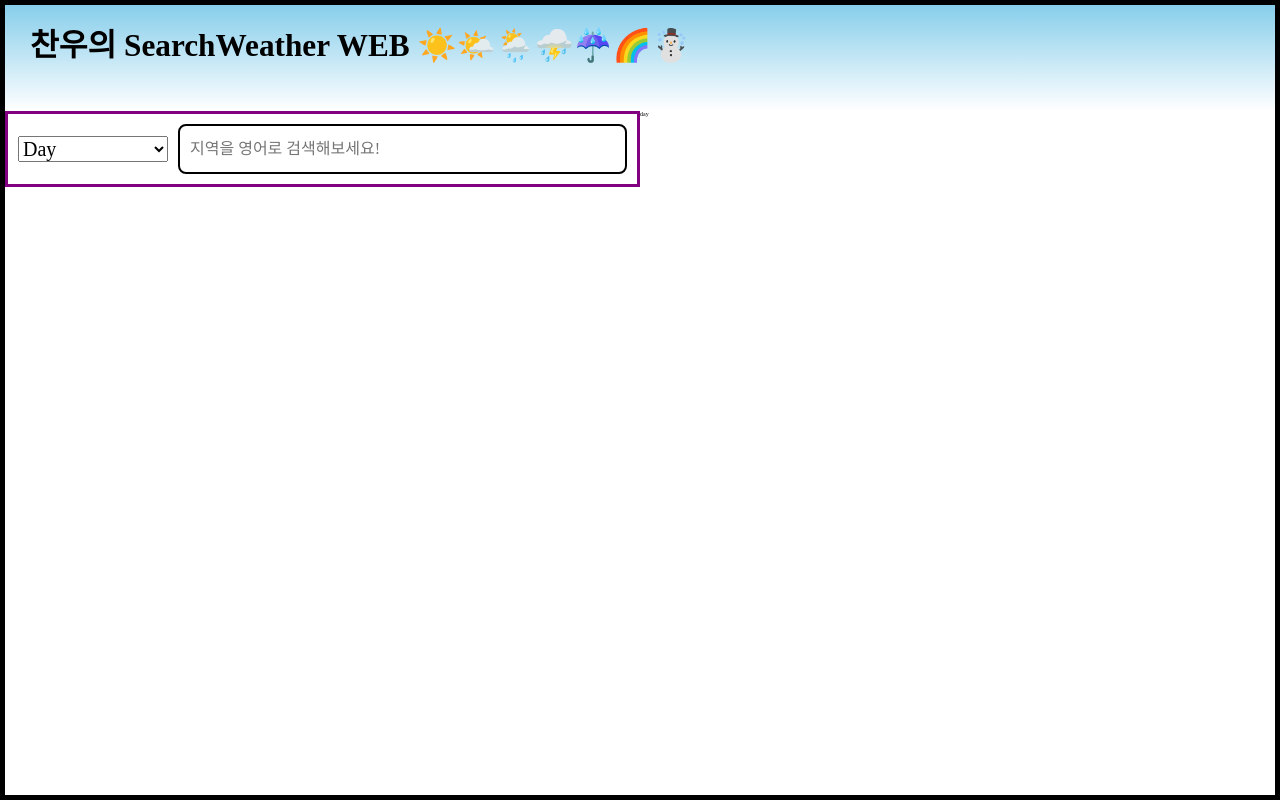
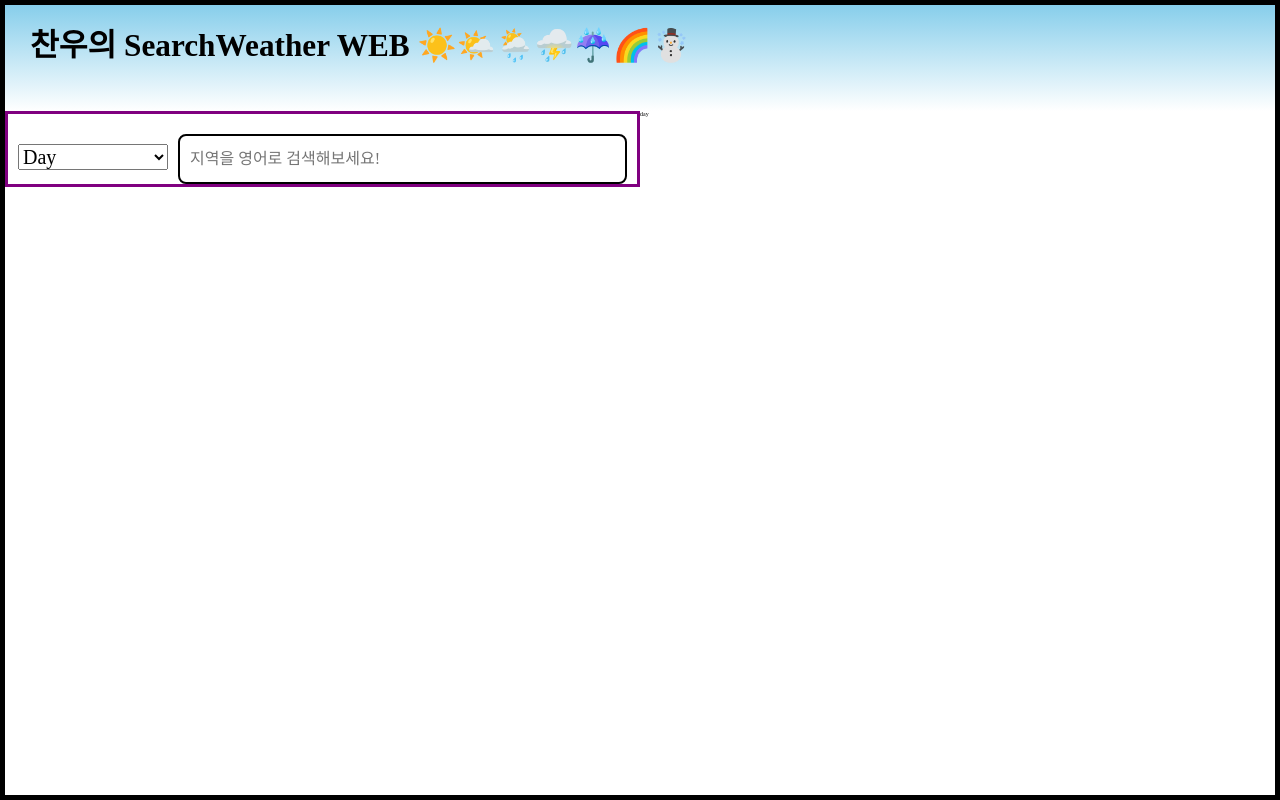
Before and after one commit to GO-SOPT-WEB/ChanwooJeong, a React (Vite) app in the folder Week4-0506/SearchWeather/: page /day in a window 1280 px wide. Built offline with nearby package versions, Linux system fonts and the light colour scheme; a web font is replaced by a local one.

Commit message:
[style] : 중앙정렬제거

```diff
--- a/Week4-0506/SearchWeather/src/components/SearchBox.jsx
+++ b/Week4-0506/SearchWeather/src/components/SearchBox.jsx
@@ -6,9 +6,8 @@ const Wrapper = styled.div`
   display: flex;
   flex-direction: row;
   justify-content: center;
-  align-items: center;
   width: 100%;
-  padding: 1rem;
+  padding: 2rem 1rem 0 1rem;
   border: 3px solid purple;
 `;
 const PeriodDropDown = styled.div`
```
